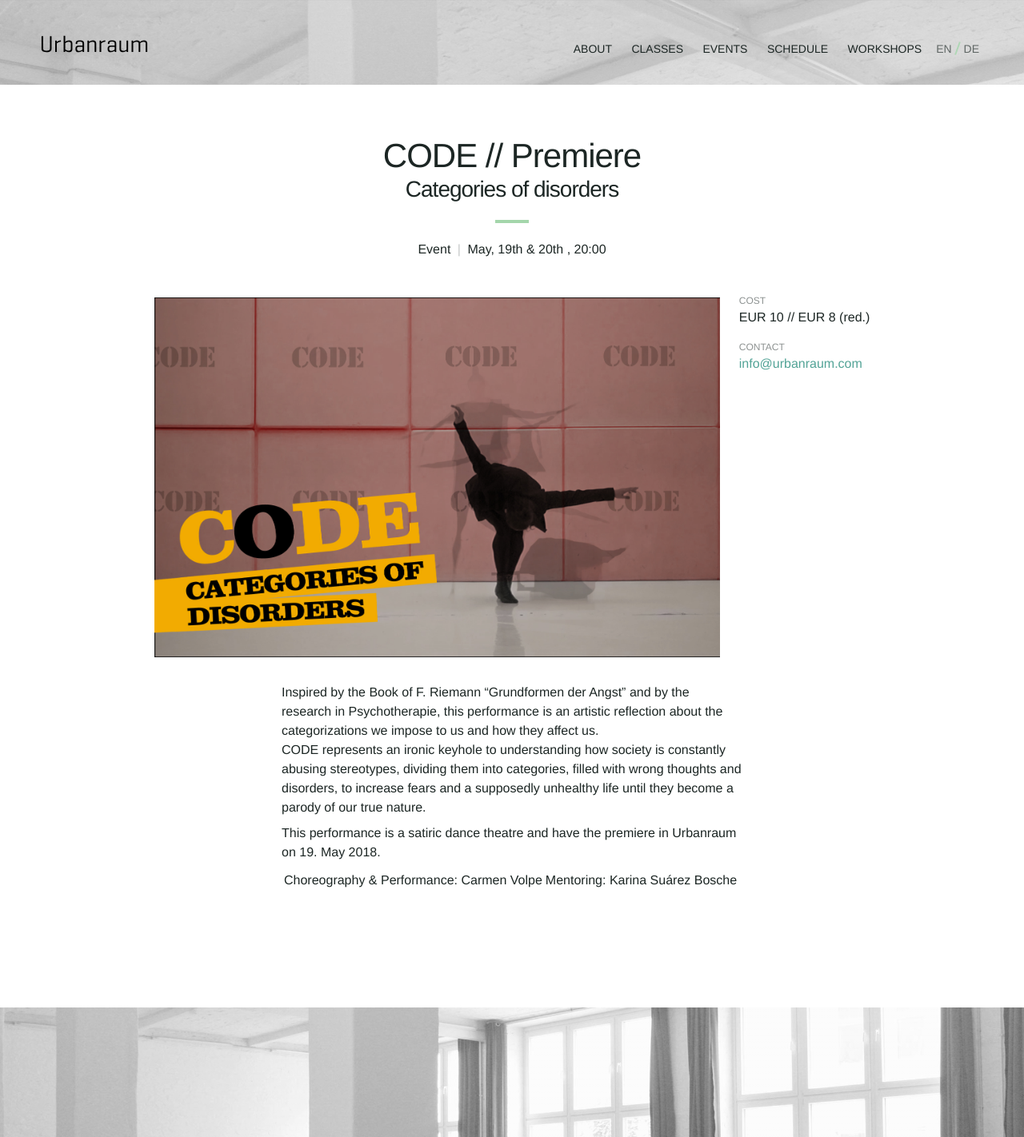
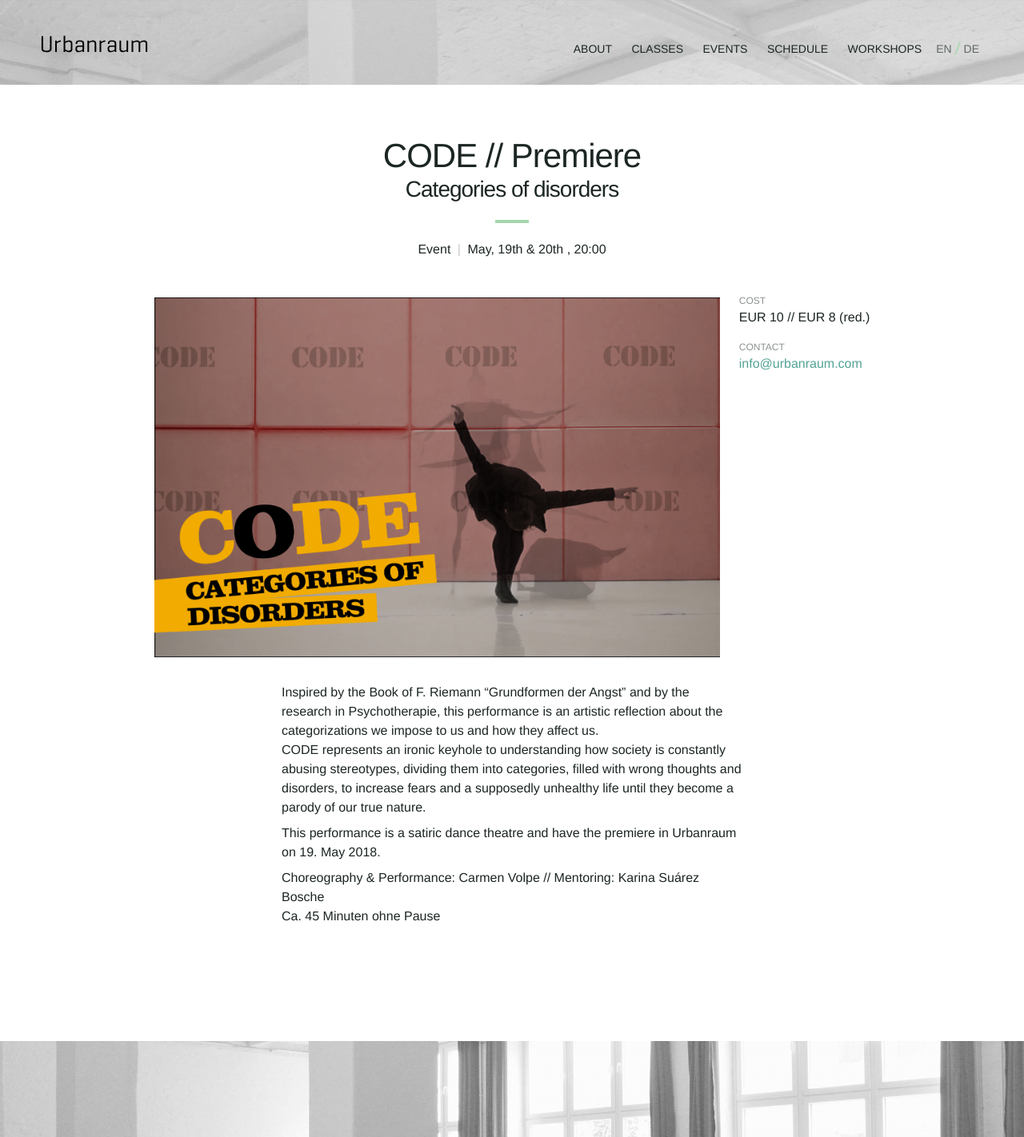
Before and after one commit to Kriesse/urbanraum, a Jekyll site: the page built from _events/2018-05-19-code.md, in a window 1280 px wide. Shown: the whole page at 80% size. Built offline with Jekyll 4.4.1, drawn with Linux system fonts in a browser that asks for light colours; nearby versions of some CDN libraries.

Commit message:
Update 2018-05-19-code.md

```diff
--- a/_events/2018-05-19-code.md
+++ b/_events/2018-05-19-code.md
@@ -27,10 +27,12 @@ description_en: |
 
   This performance is a satiric dance theatre and have the premiere in Urbanraum on 19. May 2018.
 
-  Choreography & Performance: Carmen Volpe | Mentoring: Karina Suárez Bosche
+  Choreography & Performance: Carmen Volpe // Mentoring: Karina Suárez Bosche
+  Ca. 45 Minuten ohne Pause
 description_de: |
   Inspiriert durch das Buch von F. Riemann “Grundformen der Angst” und der Forschung in der Psychotherapie, ist diese Aufführung eine künstlerische Reflektion über die Kategorisierung, die wir uns auferlegen und wie sie uns beeinflusst.
+
   CODE repräsentiert dabei ein ironisches Schlüsselloch, um zu verstehen, wie die Gesellschaft stetig Stereotypen missbraucht und sie dabei in Kategorien einteilt, gefüllt mit falschen Gedanken und Störungen, um Ängste und ein vermeintlich ungesundes Leben zu verstärken, bis sie zu einer Parodie unserer Wahren Natur werden.
-
-  „CODE“ | Choreografie und Performance: Carmen Volpe | Mentoring: Karina Suárez Bosche | ca. 45 Minuten ohne Pause
+  Choreografie und Performance: Carmen Volpe // Mentoring: Karina Suárez Bosche
+  Ca. 45 Minuten ohne Pause
 ---
```
